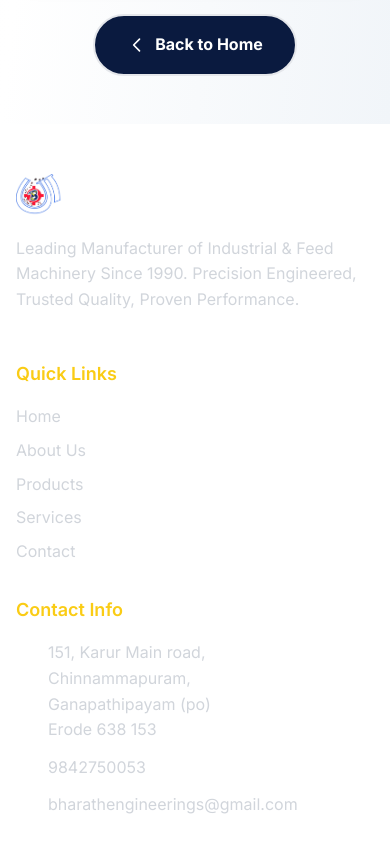
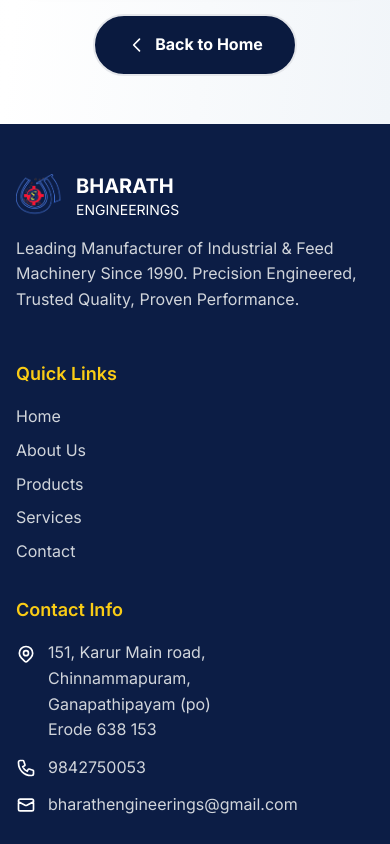
Before and after one commit to Harshanad03/engineers, a React (Create React App) app: page /services-and-spares in a window 390 px wide. Shown: the part 3500-4344 px from the top of the page. Built offline with nearby package versions, Linux system fonts and the light colour scheme; the HTML template or start-up script is replaced by a standard one.

Commit message:
Update Footer and Hero components for improved styling and layout. Changed footer background color to a darker shade and adjusted padding in Hero component for better responsiveness and alignment.

```diff
--- a/src/components/Footer.js
+++ b/src/components/Footer.js
@@ -2,7 +2,7 @@
 
 const Footer = () => {
   return (
-    <footer className="bg-bharath-blue text-white">
+    <footer className="bg-bharath-blue-900 text-white">
       <div className="container-max px-4 sm:px-6 lg:px-8 py-12">
         <div className="grid grid-cols-1 md:grid-cols-2 lg:grid-cols-4 gap-8">
           {/* Company Info */}
--- a/src/components/Hero.js
+++ b/src/components/Hero.js
@@ -39,8 +39,8 @@
       {/* Dark overlay */}
       <div className="absolute inset-0 bg-black bg-opacity-50"></div>
       {/* Hero Content */}
-      <div className="relative z-10 text-center sm:text-left px-3 xs:px-4 sm:px-6 lg:px-8 max-w-7xl mx-auto">
-         <h1 className="text-2xl xs:text-3xl sm:text-4xl md:text-5xl lg:text-6xl xl:text-7xl 2xl:text-8xl font-bold leading-tight mb-3 xs:mb-4 sm:mb-6 lg:mb-8">
+      <div className="relative z-10 text-center sm:text-left px-3 xs:px-4 sm:px-6 lg:px-12 xl:px-16 max-w-7xl sm:mr-auto">
+         <h1 className="text-xl xs:text-2xl sm:text-3xl md:text-4xl lg:text-5xl xl:text-6xl 2xl:text-7xl font-bold leading-tight mb-3 xs:mb-4 sm:mb-6 lg:mb-8">
            <GradientText
              colors={["#0C1D45", "#FFFFFF", "#0C1D45", "#FFFFFF", "#0C1D45"]}
              animationSpeed={8}
```
